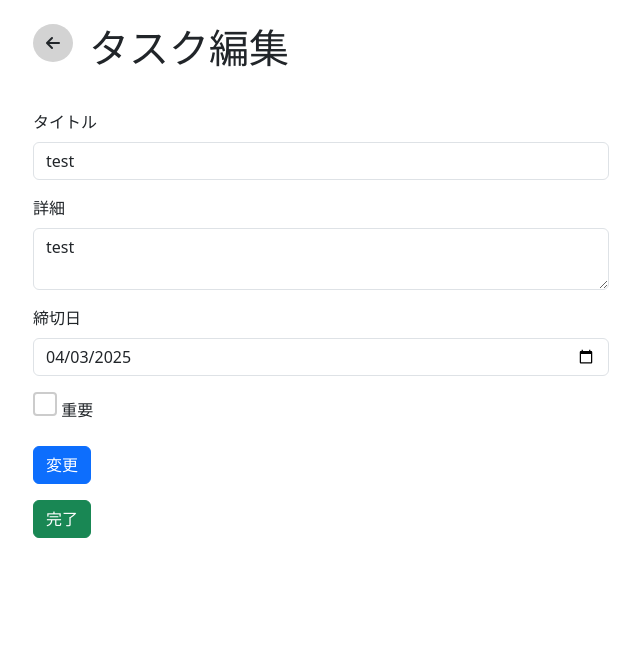
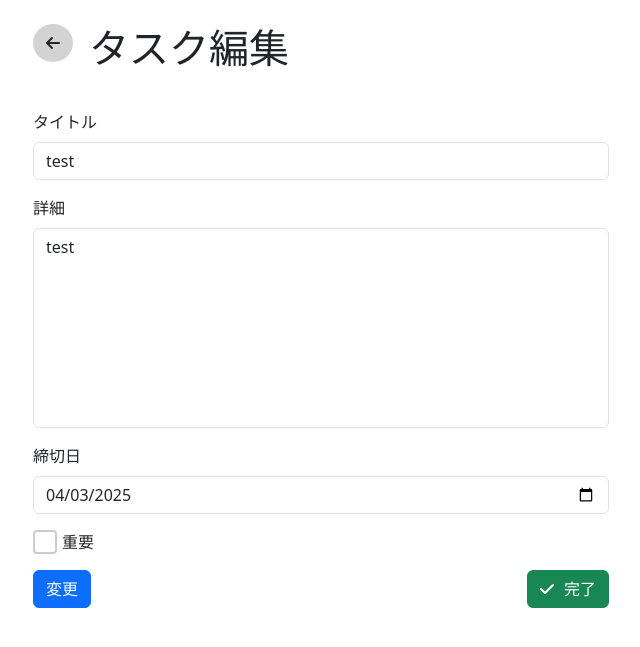
Before and after one commit to mayako1229/todo, a Flask app: page /edit/1 in a window 1280 px wide. Shown: the top 647 px of the page, without its empty margins (319-959 px from the left). Run offline with Flask 3, Linux system fonts and the light colour scheme; data comes from the database, SQL or seed files in the repository; both versions use the stored data as it was after the commit.

Commit message:
下いるシートの微調整

```diff
--- a/app.py
+++ b/app.py
@@ -43,9 +43,9 @@ def add_task():
         title = request.form['title']
         memo = request.form['memo']
         deadline = request.form['deadline']
-        important = request.form.get('important', '0')
-        print('important' + important)
-
+        # チェックボックスの値を取得（1: チェックあり、0: チェックなし）
+        important = request.form.get('important', '0') #チェックがない場合は0を設定
+        #print('important' + important)
         with sqlite3.connect('todo.db') as conn:
             c = conn.cursor()
             c.execute('INSERT INTO task (title, memo, deadline, important) VALUES (?, ?, ?, ?)', (title, memo, deadline, important))
@@ -71,7 +71,11 @@ def edit_task(task_id):
             return redirect('/')
         conn.row_factory = sqlite3.Row
         c.execute('SELECT id, title, memo, deadline, important, completed_at FROM task WHERE id=?', (task_id,))
+
         task = c.fetchone()
+        #taskが存在しない場合の処理を追加
+        if task is None:
+            return render_template('404.html'), 404
     return render_template('edit.html', task=task)
 
 # タスク順番更新API
--- a/static/css/style.css
+++ b/static/css/style.css
@@ -41,7 +41,36 @@ table th {
     display: block;
     background-color: #d3d3d3;
 }
+.circle-btn:hover {
+    border: 1px solid #ccc;
+}
+textarea{
+    height: 200px;
+    resize: none;
+    border: 1px solid #ccc;
 
+}
+
+.edit-wrapper{
+    position: relative;
+}
+.complete-wrapper{
+    position: absolute;
+    bottom: 24px;
+    right: 12px;
+}
+.complete-btn i{
+    padding-right: 10px;
+}
+.mb-3.important-wrapper{
+    display: flex;
+    align-items: center; /* 垂直方向の中央揃え */
+    gap: 5px; /* チェックボックスとラベルの間にスペースを追加 */
+}
+.important-wrapper .form-label{
+    margin: 0;
+
+}
 /* チェックボックスを隠す */
 .complete-checkbox {
     width: 0;
--- a/templates/add.html
+++ b/templates/add.html
@@ -26,7 +26,7 @@
             <label class="form-label">締切日</label>
             <input type="date" name="deadline" class="form-control" value="{{ current_date }}">
         </div>
-        <div class="mb-3">
+        <div class="mb-3 important-wrapper">
             <label class="form-label">重要</label>
             <input id="important" class="complete-checkbox" type="checkbox" name="important" value="1">
             <label for="important"></label>
--- a/templates/edit.html
+++ b/templates/edit.html
@@ -8,8 +8,8 @@
     <link rel="stylesheet" href="https://cdnjs.cloudflare.com/ajax/libs/font-awesome/6.0.0-beta3/css/all.min.css">
     <link rel="stylesheet" href="{{ url_for('static', filename='css/style.css') }}">
 </head>
-<body class="container py-4">
-
+<body>
+<div class="edit-wrapper container py-4">
     <header class="header reverse">
         <h1>タスク編集</h1>
         <a href="../" class="btn mb-5 circle-btn"><i class="fa-solid fa-arrow-left"></i></a>
@@ -27,16 +27,18 @@
             <label class="form-label">締切日</label>
             <input type="date" name="deadline" class="form-control" value="{{ task[3] }}">
         </div>
-        <div class="mb-3 ">
+        <div class="mb-3 important-wrapper">
             <input id="important" class="align-middle complete-checkbox" type="checkbox" name="important" value="1" {% if task[4] == 1 %}checked{% endif %}>
             <label for="important"></label>
             <label class="form-label">重要</label>
         </div>
         <button type="submit" class="btn btn-primary">変更</button>
     </form>
-    <form method="POST" action="/complete">
+    <form method="POST" action="/complete" class="complete-wrapper">
         <input type="hidden" name="task_id" value="{{ task[0] }}">
-        <button type="submit" class="btn btn-success mt-3">完了</button>
+        <button type="submit" class="btn btn-success mt-3 complete-btn"><i class="fa-solid fa-check"></i>完了</button>
     </form>
+
+</div>
 </body>
 </html>
```
Also changed, not shown: todo.db.
